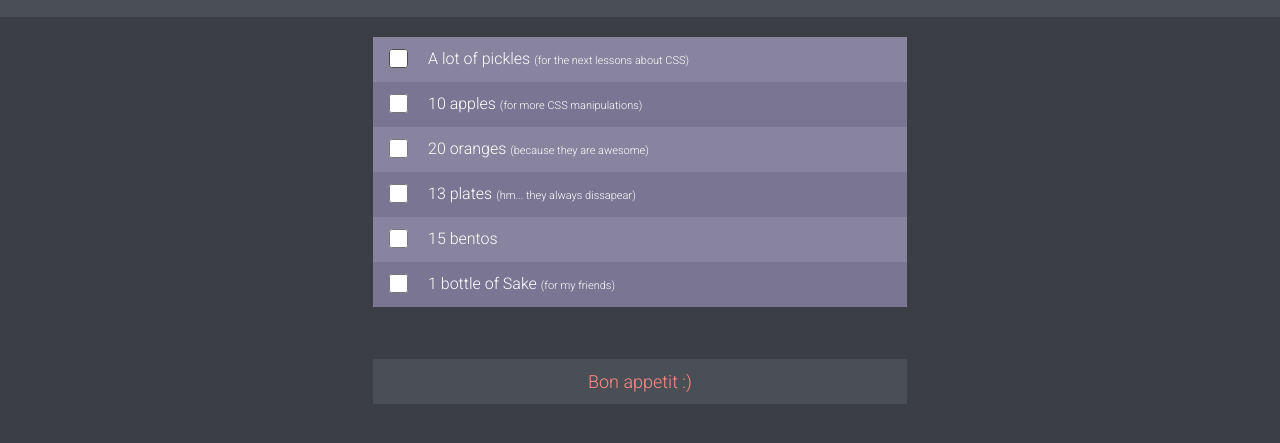
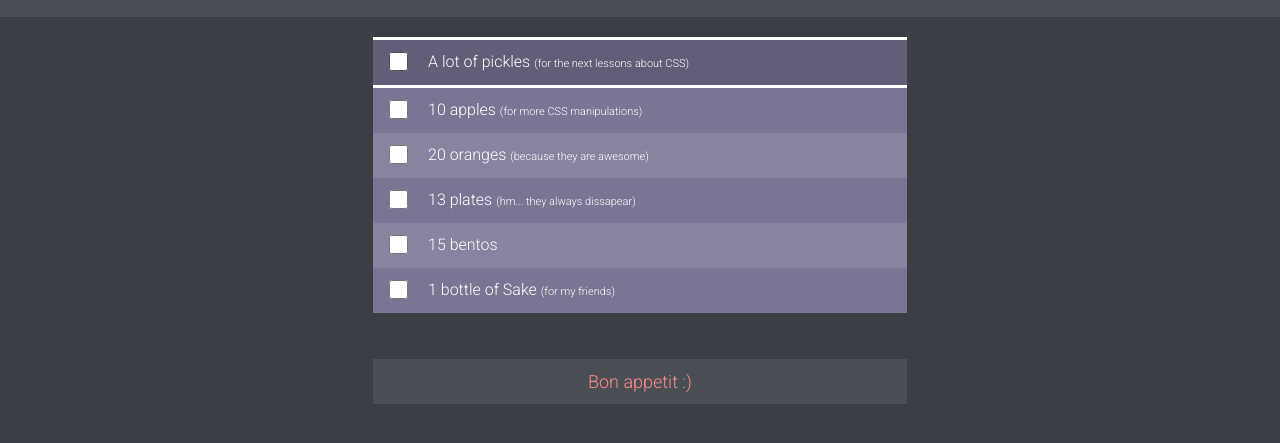
Before and after one commit to Me-hijack/Shop-list, a plain HTML site: page index.html in a window 1280 px wide. In both pictures the pointer is over the item 640 px from the left and 124 px from the top of the page. Shown: the part 65-508 px from the top of the page. Drawn offline with Linux system fonts and the light colour scheme.

Commit message:
Added :active

```diff
--- a/style.css
+++ b/style.css
@@ -1,14 +1,18 @@
+/* GENERAL */
+
 * {
     margin-block-start: 0;
     margin-block-end: 0;
+    transition: all .1s ease-in;
 }
-
 body {
     background: #3B3F45;
     margin: 0;
     padding: 0;
     box-sizing: border-box;
 }
+
+/* HEADER */
 header {
     background: #4A4F56;
     height: 82px;
@@ -34,11 +38,20 @@ p {
     text-align: center;
     margin: 0 auto;
 }
+
+/* MAIN */
 .main {
     max-width: 534px;
     height: 277px;
     margin: 0 auto;
     padding: 20px 0 45px;
+}
+ul {
+    padding: 0;
+}
+li {
+    list-style-type: none;
+    height: 45px;
 }
 li:nth-child(odd) {
     background: #88839E;
@@ -46,22 +59,31 @@ li:nth-child(odd) {
 li:nth-child(even) {
     background: #7A7593;
 }
-ul {
-    padding: 0;
+li:hover,
+label:hover {
+    cursor: pointer;
 }
-li {
-    list-style-type: none;
-    height: 45px;
-
+li:hover {
+    background: #625E77;
+    border-style: solid;
+    border-color: white;
+    border-left: 0;
+    border-right: 0;
+    /* transform: translateY(0) scale(1.01); */
+}
+li:active {
+    background: #FF8984;;
+}
+input {
+    margin: 12px 16px 12px;
+    height: 19px;
+    width: 19px;
 }
 [type="checkbox"] {
     vertical-align: middle;
 }
-
-input {
-    margin: 12px 16px 12px;
-    height: 19px;
-    width: 19px;
+[type="checkbox"]:checked + label {
+    text-decoration: line-through;
 }
 label {
     vertical-align: middle;
@@ -78,12 +100,12 @@ span {
     font-size: 11px;
 }
 
+/* FOOTER */
 footer {
     width: 534px;
     height: 45px;
     background: #4A4F56;
     margin: 0 auto;
-
 }
 h2 {
     color: #FF8984;
```
